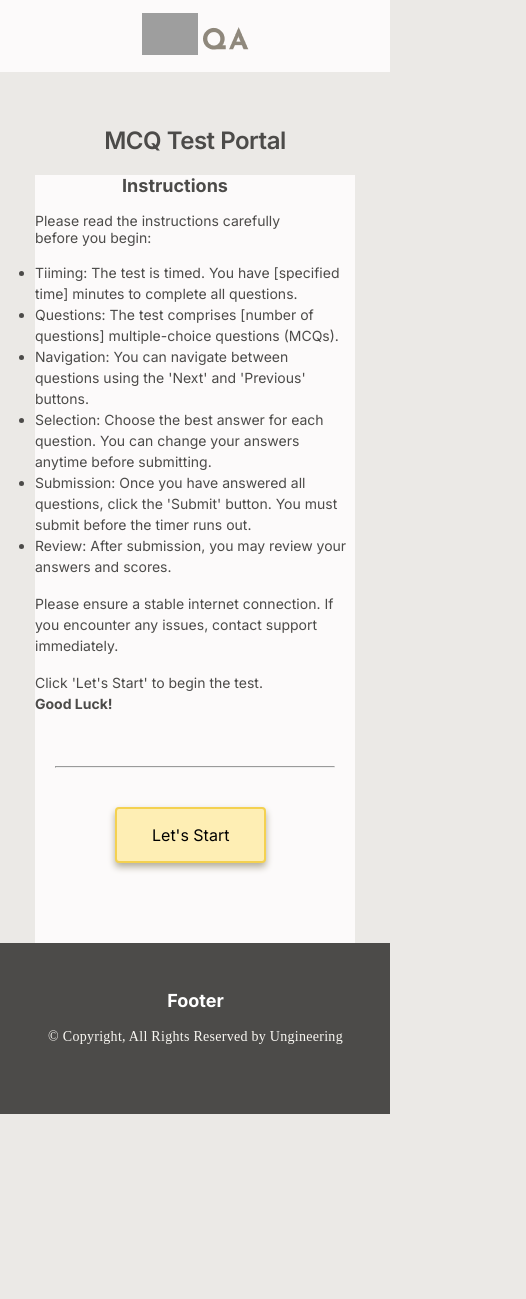
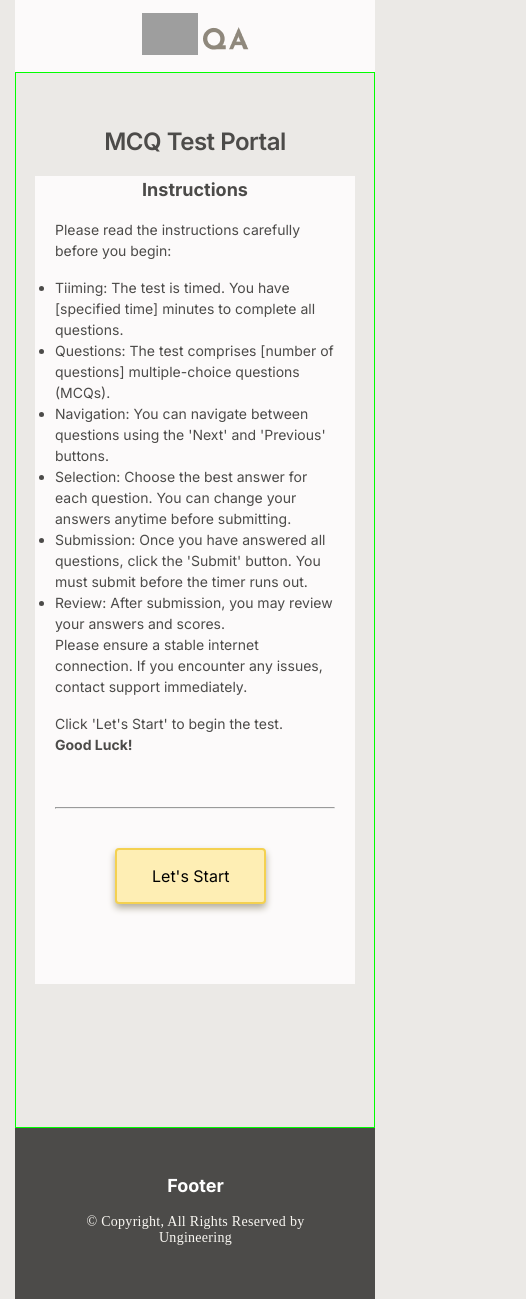
Before and after one commit to tannukumari14/assessment-platform, a Next.js app: page / in a window 390 px wide. Shown: the whole page, 526 px wide, since content can reach past the window. Before the commit the page ends 1114 px from the top, so only its background shows below. Built offline with nearby package versions, Linux system fonts and the light colour scheme; grey boxes are pictures that could not be loaded.

Commit message:
css done for 1st page mobile view and desktop view

```diff
--- a/app/Portal.js
+++ b/app/Portal.js
@@ -3,6 +3,7 @@ import Link from "next/link";
 const Portal = () => {
     return (
         <>
+            <div className="portalMain">
                 <h2 className="portal">MCQ Test Portal</h2>
                 <div className="border">
                     <div className="portal-border">
@@ -41,6 +42,8 @@ const Portal = () => {
                         </div>
                     </div>
                 </div>
+                <div className="margin"></div>
+            </div>
         </>
     );
 }
--- a/app/globals.css
+++ b/app/globals.css
@@ -58,7 +58,10 @@ body {
   font-size: 18px;
   font-weight: 700;
   width: 471.997px;
-  margin-bottom: 16px ;
+  line-height: 150%;
+  margin: auto;
+  width: 471px;
+  margin-bottom: 16px;
 }
 
 .read-instructions{
@@ -66,8 +69,11 @@ body {
   font-family: Inter;
   font-size: 14px;
   font-weight: 400;
+  line-height: 150%;
+  width: 471px;
+  margin: auto;
+  width: 471px;
   margin-bottom: 16px;
-  width: 471px;
 }
 
 .li-ul{
@@ -77,7 +83,9 @@ body {
   font-style: normal;
   font-weight: 400;
   line-height: 150%;
-  margin-bottom: 16px ;
+  margin: auto;
+  width: 471px;
+  margin-bottom: 16px;
 }
 
 .div-p{
@@ -86,7 +94,9 @@ body {
   font-size: 14px;
   font-weight: 400;
   line-height: 150%;
-  margin-bottom: 16px ;
+  margin: auto;
+  width: 471px;
+  margin-bottom: 16px;
 }
 
 .let-start{
@@ -95,7 +105,8 @@ body {
   font-size: 14px;
   font-weight: 400;
   line-height: 150%;
-  margin-bottom: 16px ;
+  margin: auto;
+  width: 471px;
 }
 
 .good-luck{
@@ -106,6 +117,8 @@ body {
   font-weight: 700;
   line-height: 150%;
   text-align: left;
+  margin: auto;
+  width: 471px;
 }
 
 .hr{
@@ -129,9 +142,14 @@ body {
   text-decoration:none;
 }
 
+.margin{
+  margin: 143px;
+}
+
 .footer{
   display: flex;
   margin: auto;
+  width: 1200px;
   height: 171px;
   flex-direction: column;
   align-items: center;
@@ -163,14 +181,26 @@ body {
   font-weight: 400;
   letter-spacing: 0.28px;
 }
+
 /* mobile view */
 @media (max-width: 767px) {
+
+.border-header{
+margin: auto;
+width: 360px;
+}
+
+.portalMain{
+  margin: auto;
+  width: 360px;
+  border: 1px solid rgb(0, 255, 0);
+}
 
 .border{
   width: 320px;
   height: auto;
   background: #FCFAFA;
-  margin: auto;
+
 }
 
 .Instructions{
@@ -180,11 +210,32 @@ body {
   font-weight: 700;
   text-align: center;
   width: 280px;
-  margin-bottom: 16px ;
+  margin-bottom: 16px;
 }
+
 .read-instructions{
   width: 280px;
+  margin: auto;
+  margin-bottom: 16px;
 }
+
+.li-ul{
+  width: 280px;
+  margin: auto;
+}
+
+.div-p{
+  width: 280px;
+  margin: auto;
+  margin-bottom: 16px;
+}
+
+.let-start{
+  width: 280px;
+  margin: auto;
+  margin-bottom: 16px;
+}
+
 .hr {
   width: 280px;
   margin: 52px 20px 39px 20px;
@@ -207,6 +258,17 @@ body {
   box-shadow: 0px 4px 7px 0px #B3AE9C;
   text-decoration: none;
   margin-bottom: 80px;
+}
+
+.footer{
+  display: flex;
+  margin: auto;
+  width: 360px;
+  flex-direction: column;
+  align-items: center;
+  gap: 57px;
+  background:  #4C4B49;
+  border: 1px solid #4C4B49;
 }
 
 }
--- a/app/layout.js
+++ b/app/layout.js
@@ -1,5 +1,4 @@
 import { Inter } from "next/font/google";
-import "./globals.css";
 
 const inter = Inter({ subsets: ["latin"] });
 
--- a/package.json
+++ b/package.json
@@ -9,8 +9,9 @@
     "lint": "next lint"
   },
   "dependencies": {
+    "bootstrap": "^5.3.3",
+    "next": "14.2.5",
     "react": "^18",
-    "react-dom": "^18",
-    "next": "14.2.5"
+    "react-dom": "^18"
   }
 }
```
Also changed, not shown: 1 other file (tests, documents, lock files or other folders). Lines whose indentation alone changed are shown as unchanged.
